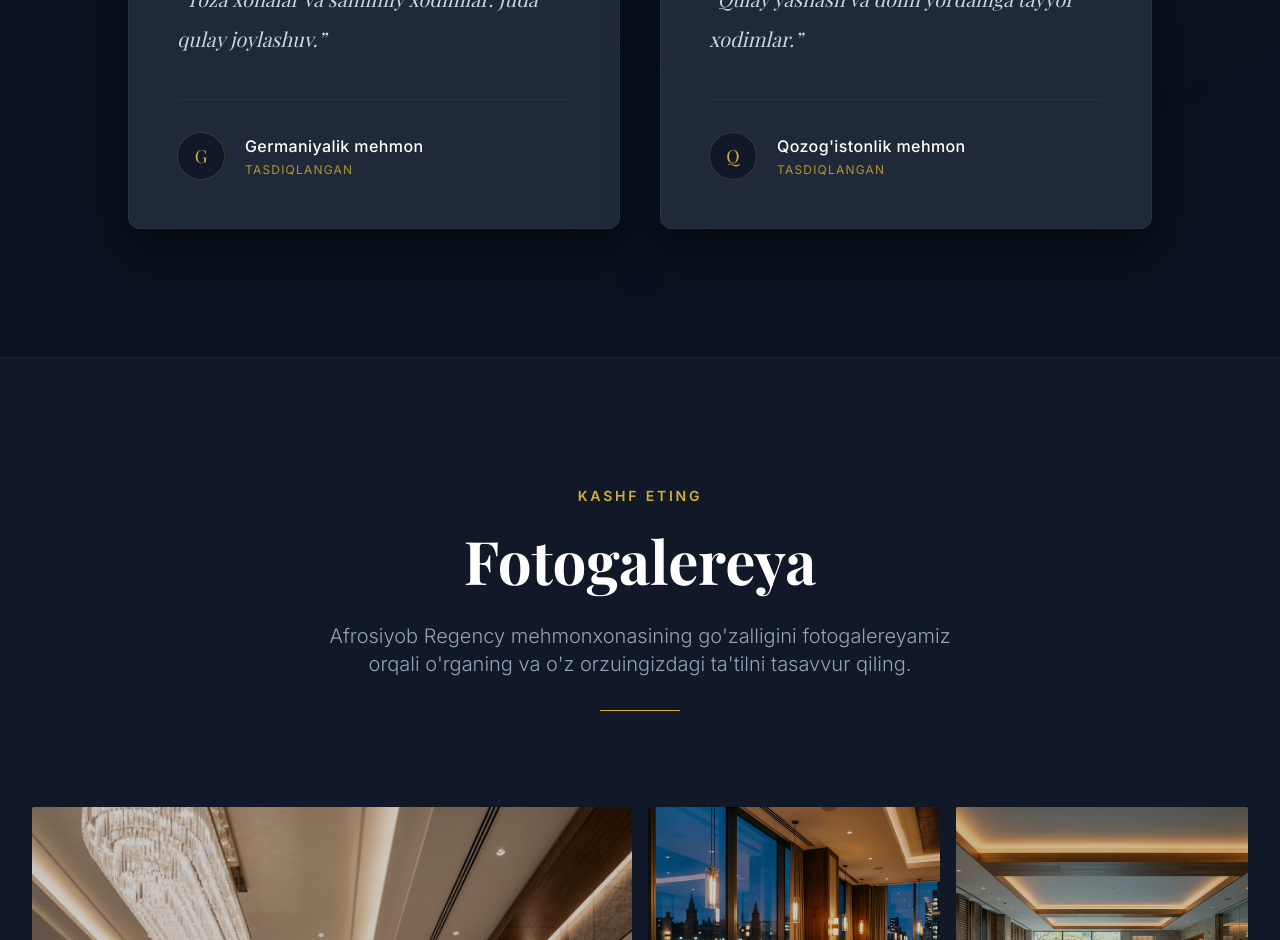
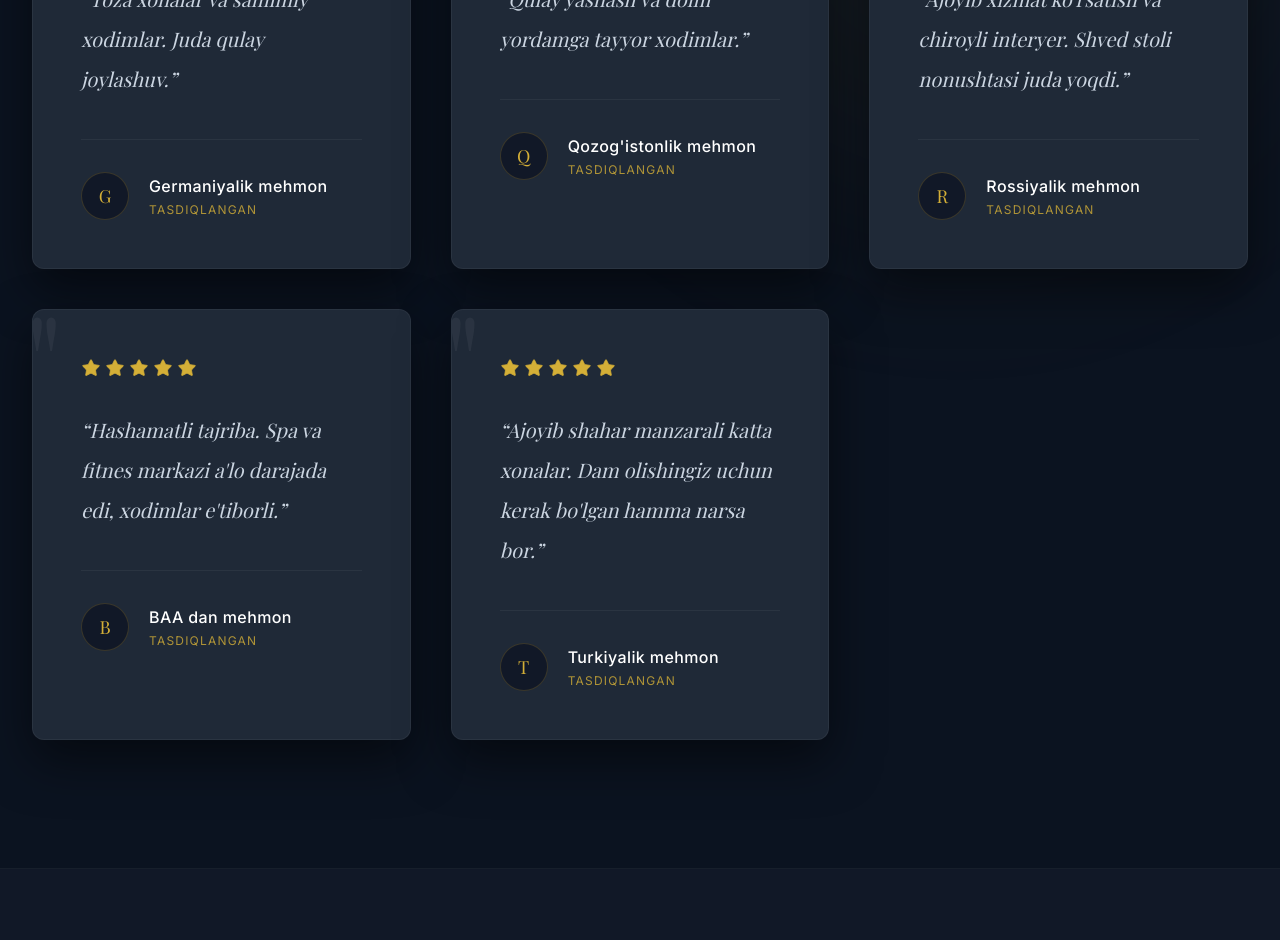
Before and after one commit to mirkomilablayev/afrosiyob-regency-hotel, a Next.js app: page / in a window 1280 px wide. Shown: the part 4080-5020 px from the top of the page. Built offline with nearby package versions, Linux system fonts and the light colour scheme; a web font is replaced by a local one.

Commit message:
Add 3 detailed guest reviews for variety

```diff
--- a/src/components/Reviews.tsx
+++ b/src/components/Reviews.tsx
@@ -7,16 +7,11 @@
     const { t } = useLanguage();
 
     const reviews = [
-        {
-            id: 1,
-            text: t.reviews.review1,
-            author: t.reviews.author1
-        },
-        {
-            id: 2,
-            text: t.reviews.review2,
-            author: t.reviews.author2
-        }
+        { id: 1, text: t.reviews.review1, author: t.reviews.author1 },
+        { id: 2, text: t.reviews.review2, author: t.reviews.author2 },
+        { id: 3, text: t.reviews.review3, author: t.reviews.author3 },
+        { id: 4, text: t.reviews.review4, author: t.reviews.author4 },
+        { id: 5, text: t.reviews.review5, author: t.reviews.author5 }
     ];
 
     return (
@@ -25,7 +20,7 @@
 
             <div className="max-w-7xl mx-auto px-6 lg:px-8 relative z-10">
 
-                <div className="flex flex-col lg:flex-row items-center justify-between mb-24 max-w-5xl mx-auto reveal opacity-0">
+                <div className="flex flex-col lg:flex-row items-center justify-between mb-24 max-w-7xl mx-auto reveal opacity-0">
                     <div className="text-center lg:text-left mb-12 lg:mb-0">
                         <span className="text-goldPrimary font-semibold tracking-[0.2em] uppercase text-sm mb-6 block">
                             {t.reviews.tag}
@@ -51,7 +46,7 @@
                     </div>
                 </div>
 
-                <div className="grid grid-cols-1 md:grid-cols-2 gap-10 max-w-5xl mx-auto">
+                <div className="grid grid-cols-1 md:grid-cols-2 lg:grid-cols-3 gap-10 max-w-7xl mx-auto">
                     {reviews.map((review, idx) => (
                         <div
                             key={review.id}
--- a/src/i18n/dictionaries.ts
+++ b/src/i18n/dictionaries.ts
@@ -70,7 +70,13 @@
             review1: "Toza xonalar va samimiy xodimlar. Juda qulay joylashuv.",
             author1: "Germaniyalik mehmon",
             review2: "Qulay yashash va doim yordamga tayyor xodimlar.",
-            author2: "Qozog'istonlik mehmon"
+            author2: "Qozog'istonlik mehmon",
+            review3: "Ajoyib xizmat ko'rsatish va chiroyli interyer. Shved stoli nonushtasi juda yoqdi.",
+            author3: "Rossiyalik mehmon",
+            review4: "Hashamatli tajriba. Spa va fitnes markazi a'lo darajada edi, xodimlar e'tiborli.",
+            author4: "BAA dan mehmon",
+            review5: "Ajoyib shahar manzarali katta xonalar. Dam olishingiz uchun kerak bo'lgan hamma narsa bor.",
+            author5: "Turkiyalik mehmon"
         },
         gallery: {
             tag: "Kashf eting",
@@ -205,7 +211,13 @@
             review1: "Clean rooms and friendly staff. Very convenient location.",
             author1: "Guest from Germany",
             review2: "Comfortable stay and helpful reception staff.",
-            author2: "Guest from Kazakhstan"
+            author2: "Guest from Kazakhstan",
+            review3: "Excellent service and beautiful interior. Really enjoyed the buffet breakfast.",
+            author3: "Guest from Russia",
+            review4: "A luxurious experience. The spa and fitness center were top-notch, and staff was attentive.",
+            author4: "Guest from UAE",
+            review5: "Spacious rooms with a great city view. Everything you need for a comfortable stay.",
+            author5: "Guest from Turkey"
         },
         gallery: {
             tag: "Discover",
@@ -340,7 +352,13 @@
             review1: "Чистые номера и приветливый персонал. Очень удобное расположение.",
             author1: "Гость из Германии",
             review2: "Комфортное пребывание и отзывчивый персонал на ресепшене.",
-            author2: "Гость из Казахстана"
+            author2: "Гость из Казахстана",
+            review3: "Отличное обслуживание и красивый интерьер. Очень понравился завтрак.",
+            author3: "Гость из России",
+            review4: "Роскошный опыт. Спа и фитнес-центр были на высшем уровне, персонал внимательный.",
+            author4: "Гость из ОАЭ",
+            review5: "Просторные номера с отличным видом на город. Есть все необходимое для комфортного проживания.",
+            author5: "Гость из Турции"
         },
         gallery: {
             tag: "Узнайте",
```
